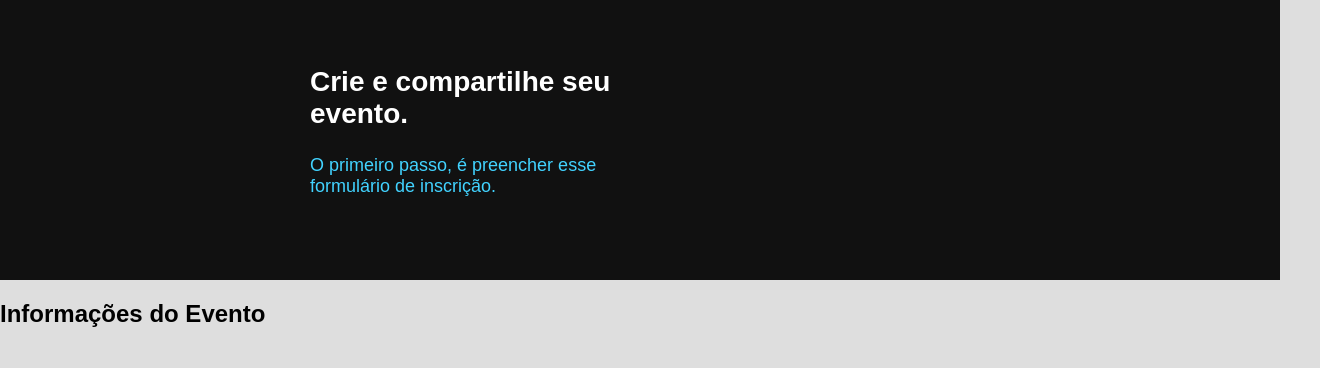
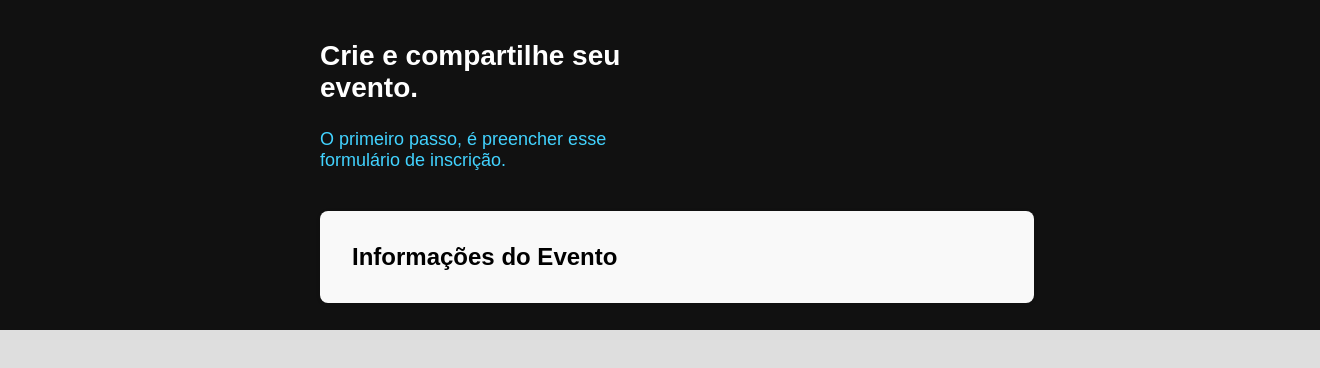
Before and after one commit to Katrisbug/cadastro-de-evento, a plain HTML site: page index.html in a window 1280 px wide. Shown: the whole page, 1320 px wide, since content can reach past the window. Drawn offline with Linux system fonts and the light colour scheme.

Commit message:
login-box, e ajuste de cabeçalho

```diff
--- a/css/style.css
+++ b/css/style.css
@@ -5,11 +5,20 @@ body {
     font-family: Arial, Helvetica, sans-serif;
 }
 
+.cabecalho {
+    background-color: #111;
+    color: white;
+    text-align: left;
+    padding: 40px 20px;
+    width: 100%;
+    height: 250px;
+}
+
 .cabecalho h1 {
     color: #fff;
     font-size: 28px;
     margin: 0 auto;
-    margin-left: 250px;
+    margin-left: 300px;
     text-align: left;
     width: 30%;
 
@@ -19,19 +28,26 @@ body {
     color: #42D3FF;
     font-size: 18px;
     margin-top: 25px;
-    margin-left: 250px;
+    margin-left: 300px;
     text-align: left;
     width: 25%;
 }
 
-.cabecalho {
-    background-color: #111;
-    padding: 20px;
-    text-align: center;
-    display: flex;
-    align-items: flex-start;
-    justify-content: center;
-    flex-direction: column;
-    padding: 40px 60px;
-    height: 200px;
+
+
+.login-box {
+    background-color: #f9f9f9;
+    width: 670px;
+    margin: 30px auto;
+    margin-left: 300px;
+    margin-top: 40px;
+    padding: 22px;
+    border-radius: 8px;
+    box-shadow: 0 1px 4px rgba(0,0,0,0.1)
 }
+
+.login-box h2 {
+    text-align: left;
+    color: black;
+    margin: 10px;
+}
--- a/index.html
+++ b/index.html
@@ -8,12 +8,12 @@
 </head>
 
 <body>
-    <section class="cabecalho">
+    <div class="cabecalho">
         <h1>Crie e compartilhe seu evento.</h1>
         <p>O primeiro passo, é preencher esse formulário de inscrição.</p>
-    </section>
     <div class="login-box">
         <h2>Informações do Evento</h2>
     </div>
+</div>
 </body>
 </html>
```
